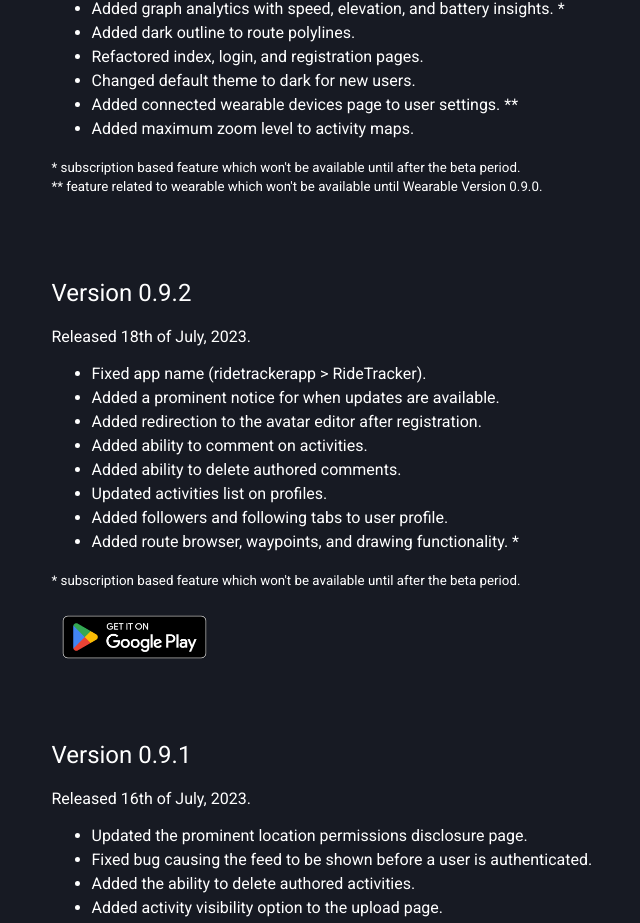
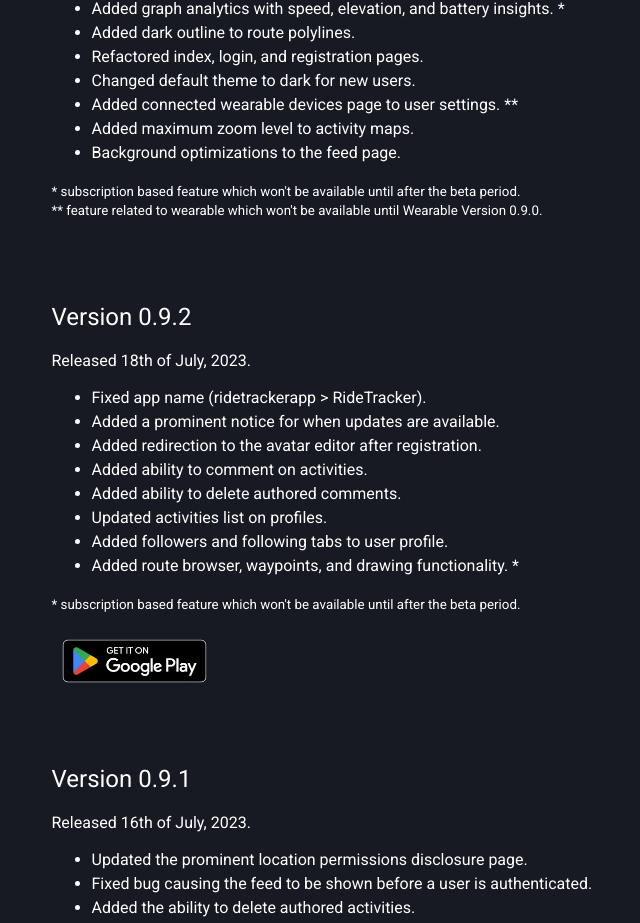
Before and after one commit to RideTracker/RideTrackerPages, a React (Create React App) app: page /changelog in a window 1280 px wide. Shown: the part 875-1798 px from the top of the page, without its empty margins (176-816 px from the left). Built offline with nearby package versions, Linux system fonts and the light colour scheme.

Commit message:
Updated version 0.9.3 changelog

```diff
--- a/src/app/changelog.tsx
+++ b/src/app/changelog.tsx
@@ -53,8 +53,11 @@ export default function ChangelogPage() {
                                 <li>Changed default theme to dark for new users.</li>
                                 <li>Added connected wearable devices page to user settings. **</li>
                                 <li>Added maximum zoom level to activity maps.</li>
+                                <li>Background optimizations to the feed page.</li>
                             </ul>
+
                             <small>* subscription based feature which won't be available until after the beta period.</small><br/>
+
                             <small>** feature related to wearable which won't be available until <a href="#wearable-version-0.9.0">Wearable Version 0.9.0</a>.</small>
                         </div>
 
```
